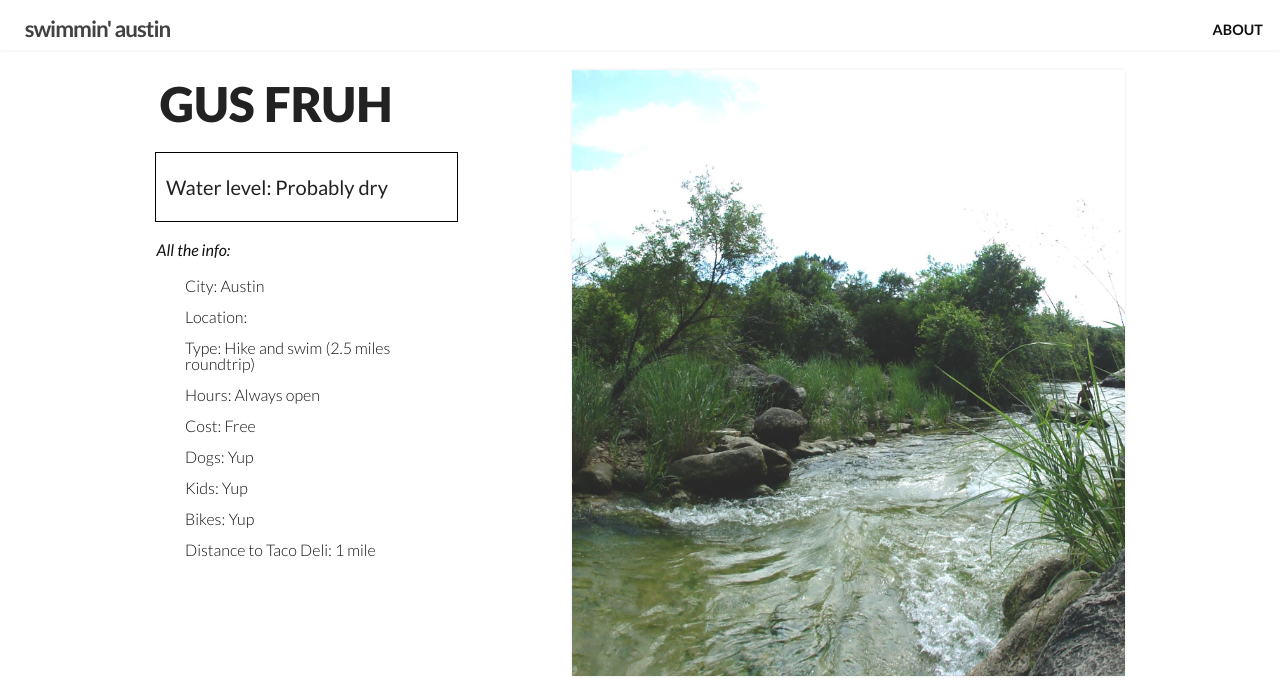
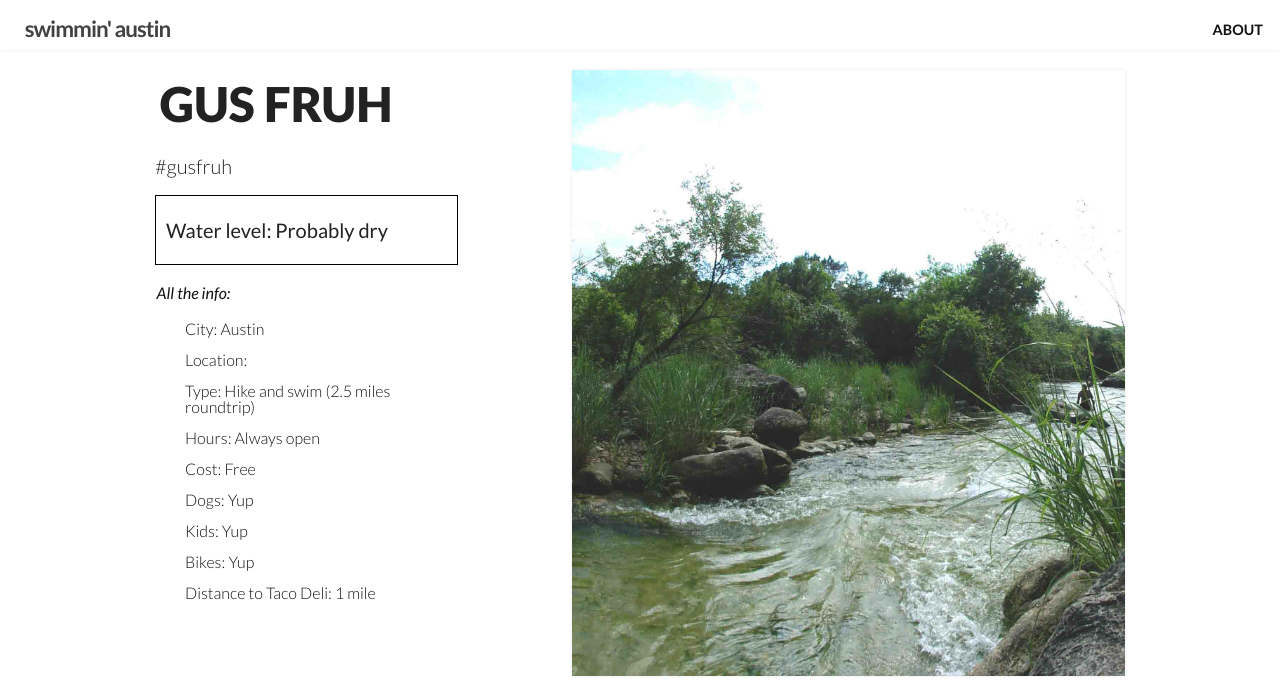
Before and after one commit to stephskaggs/swimnaustin, a Jekyll site: the page built from _posts/2014-10-24-gusfruh.markdown, in a window 1280 px wide and 900 px high, cut to the strip 0-682 px from the top of the window. Built offline with Jekyll 4.4.1, drawn with Linux system fonts in a browser that asks for light colours.

Commit message:
optimized images and added hashtag

```diff
--- a/_layouts/post.html
+++ b/_layouts/post.html
@@ -18,6 +18,7 @@
 
               <div class="section-title">
                 <h2 class="hole-title">{{page.title}}</h2>
+                <h4> #{{page.hashtag}}<h4>
                 <h4 class="status">Water level: {{page.water}}</h4>
               </div>
 
```
Also changed, not shown: img/bullcreek.jpg, img/campbell.jpg, img/gus.jpg, img/hero1.jpg, img/mckinney.jpg, img/sculpture.jpg, img/twinfalls.jpg.
